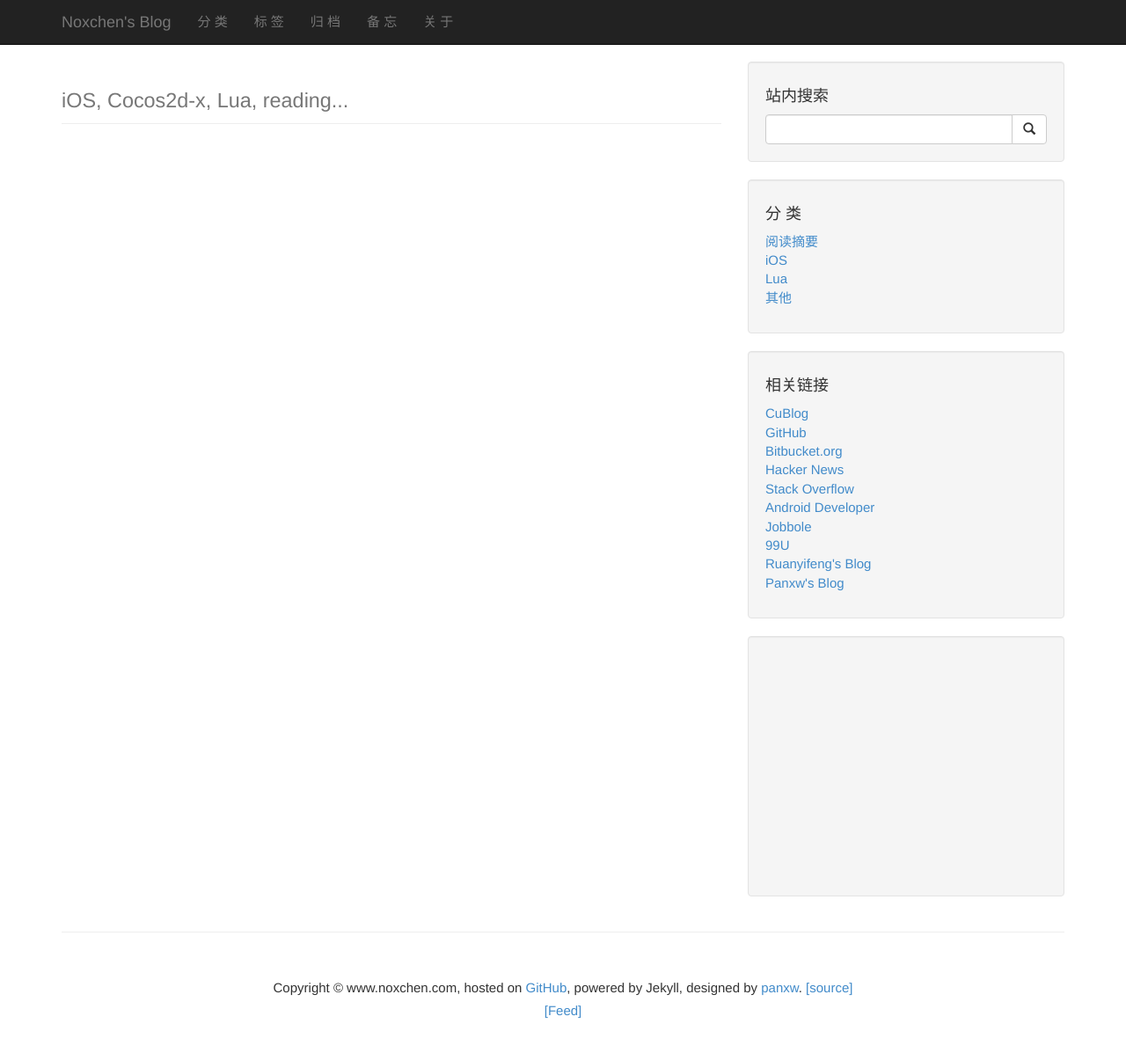
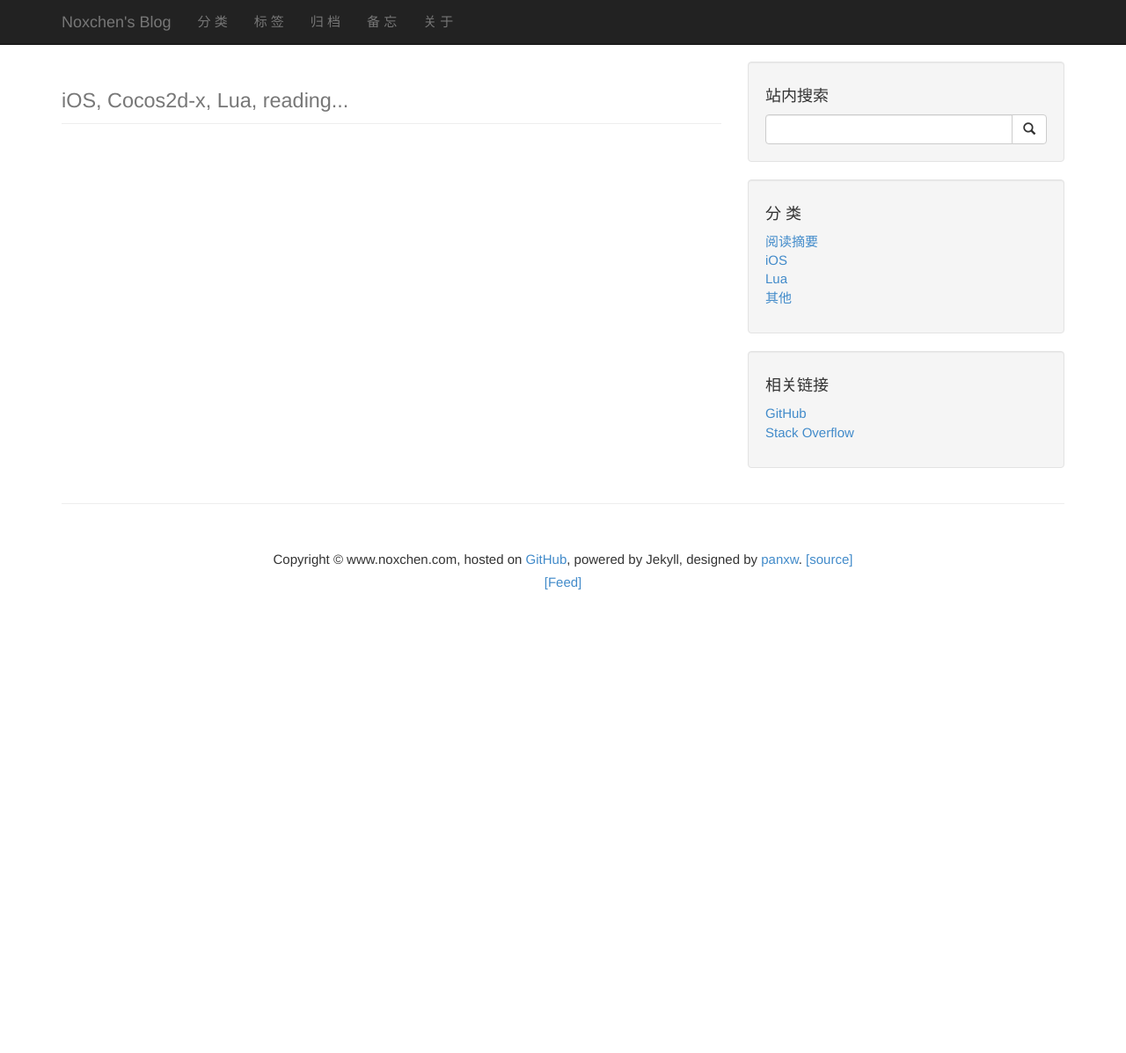
Before and after one commit to noxchen/noxchen.github.io, a Jekyll site: the page built from index.html, in a window 1280 px wide and 1222 px high. Shown: the top 1197 px of the window at 88% size. Built offline with Jekyll 4.4.1, drawn with Linux system fonts in a browser that asks for light colours; Markdown is read by kramdown in place of the engine named in the settings; the list of posts is cut into pages by our own code.

Commit message:
deleteThings

```diff
--- a/_includes/adsense.html
+++ /dev/null
@@ -1,9 +0,0 @@
-            <script async src="">
-            </script>
-            <!-- ArticleRa -->
-            <ins class="adsbygoogle" style="display:inline-block;width:300px;height:250px"
-            data-ad-client="ca-pub-3557776493079475" data-ad-slot="3861947889">
-            </ins>
-            <script>
-              (adsbygoogle = window.adsbygoogle || []).push({});
-            </script>
--- a/_includes/links.html
+++ b/_includes/links.html
@@ -1,22 +1,7 @@
             <ul class="list-unstyled">
-              <li>
-                <a href="http://blog.chinaunix.net/uid/22985736.html">
-                  CuBlog
-                </a>
-              </li>
               <li>
                 <a href="https://github.com/">
                   GitHub
-                </a>
-              </li>
-              <li>
-                <a href="https://bitbucket.org/">
-                  Bitbucket.org
-                </a>
-              </li>
-               <li>
-                <a href="https://news.ycombinator.com/">
-                  Hacker News
                 </a>
               </li>
               <li>
@@ -24,29 +9,4 @@
                   Stack Overflow
                 </a>
               </li>
-              <li>
-                <a href="http://developer.android.com/">
-                  Android Developer
-                </a>
-              </li>
-              <li>
-                <a href="http://blog.jobbole.com/">
-                  Jobbole
-                </a>
-              </li>
-              <li>
-                <a href="http://99u.com/">
-                  99U
-                </a>
-              </li>
-              <li>
-                <a href="http://www.ruanyifeng.com/blog/">
-                  Ruanyifeng's Blog
-                </a>
-              </li>
-              <li>
-                <a href="http://www.panxuewen.com">
-                  Panxw's Blog
-                </a>
-              </li>
             </ul>
--- a/_includes/search.html
+++ b/_includes/search.html
@@ -1,4 +1,4 @@
-            <form action="https://google3.azurewebsites.net/search" method="get">
+            <form action="" method="get">
               <div class="input-group">
                 <input type="text" name="q" class="form-control">
 				<input type="hidden" name="ie" value="UTF-8" />
--- a/_layouts/default.html
+++ b/_layouts/default.html
@@ -93,9 +93,6 @@
             {% include links.html %}
           </div>
           <!-- Side Widget Well -->
-          <div class="well">
-            {% include adsense.html %}
-          </div>
         </div>
       </div>
       <!-- /.row -->
```
